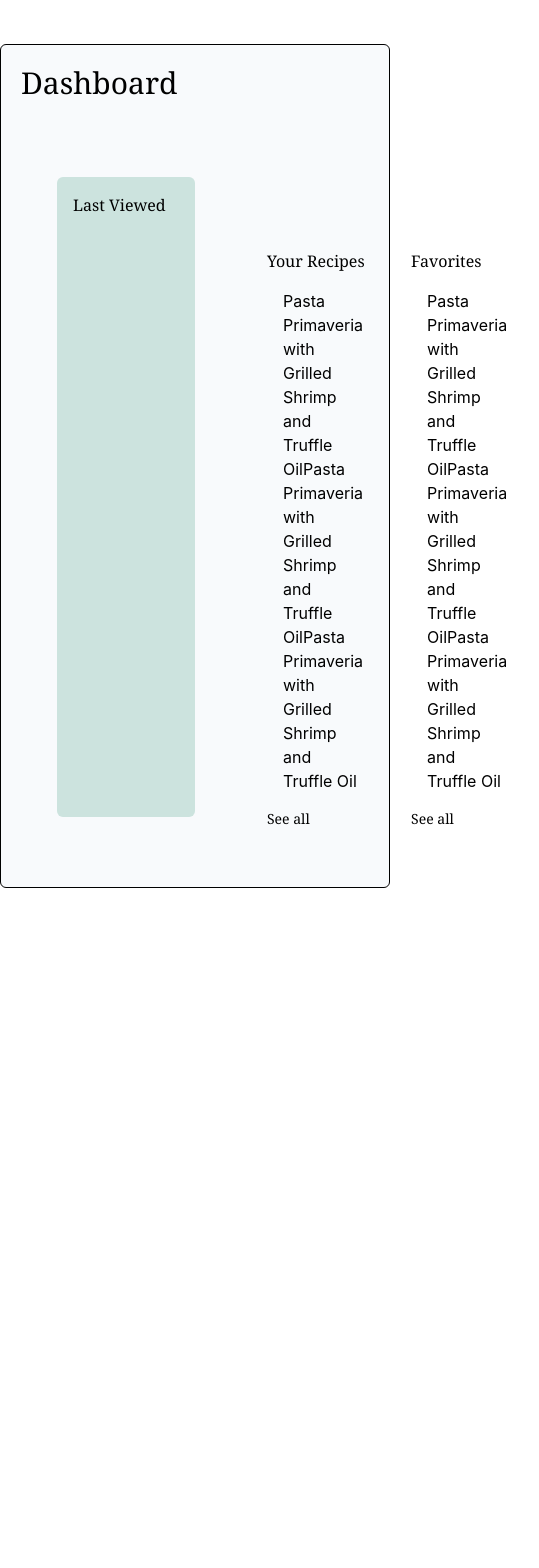
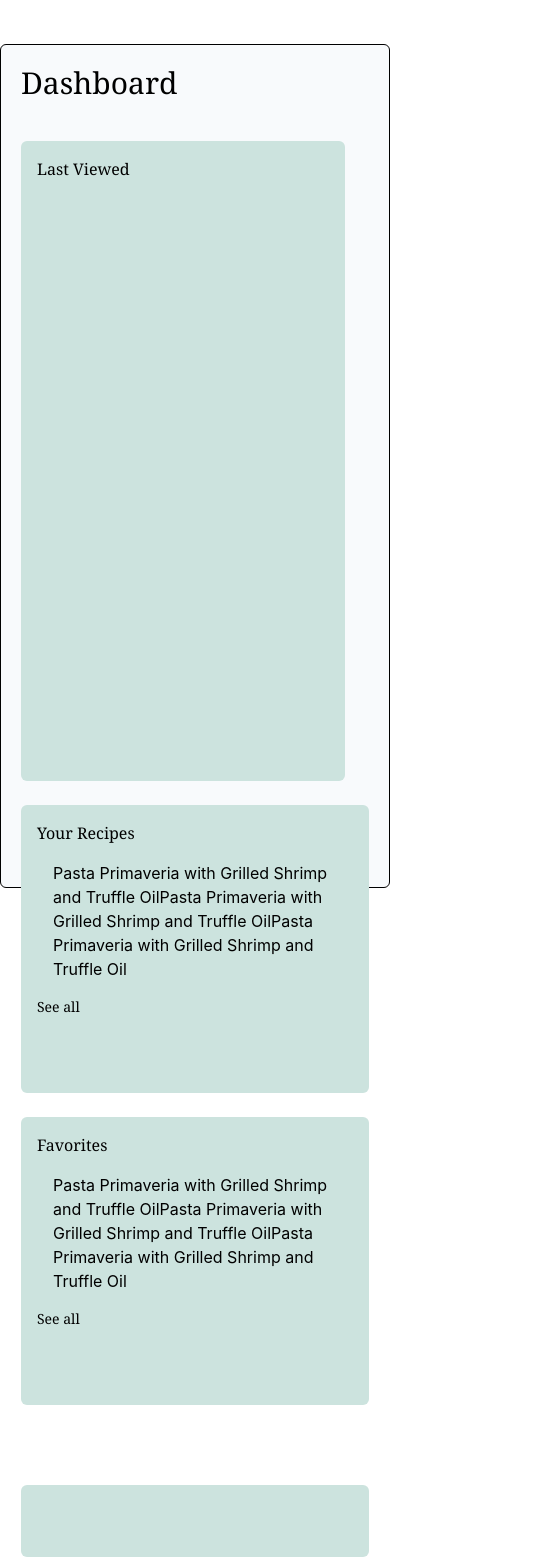
Before and after one commit to aishamashrah/fullstackproject, a React (Create React App) app in the folder cook/: page / in a window 390 px wide. Shown: the part 180-1748 px from the top of the page, 539 px wide, since content can reach past the window. Before the commit the page ends 1068 px from the top, so only its background shows below. Built offline with nearby package versions, Linux system fonts and the light colour scheme.

Commit message:
dashboard mobile

```diff
--- a/cook/src/Components/Dashboard/Dashboard.tsx
+++ b/cook/src/Components/Dashboard/Dashboard.tsx
@@ -7,36 +7,41 @@ export default function Dashboard() {
       <br></br>
       <div className=" gap-4 header p-14  mb-30  ">
         <div className=" flex sm:text-xs items-center relative">
-          <div className="text-4xl font-lobster  absolute left-5 sm:block hidden">
+          <div className="text-4xl font-lobster  absolute left-5 ">
             Welcome Dan
           </div>
         </div>
       </div>
-      <div className="container h-screen mx-auto bg-slate-50 mt-16 rounded-md border  border-black">
+      <div className="container h-screen mx-auto bg-slate-50 mt-16 rounded-md border  border-black ">
 
         <h1 className='p-5 font-serif text-3xl'>Dashboard</h1>
 
-        <div className="grid grid-cols-2   p-14  ">
+    <div className="grid grid-cols-1 md:grid-cols-3 gap-6 md:gap-20 p-5 md:p-14">
 
-          <div className="col1 rounded-md p-4 ">
+          <div className="col1 rounded-md p-4 col-span-1">
             <h3 className="font-serif">Last Viewed</h3>
           </div>
 
-          <div className="w-full p-14  ">
+          <div className="w-full  col-span-2 ">
 
-            <div className='flex h-20'>
-              <div className=" p-4 rounded-md">
+   <div className="flex flex-col md:flex-row gap-6 md:gap-20">
+              <div className=" p-4 rounded-md bg1">
                 <h3 className="font-serif">Your Recipes</h3>
                 <p className='p-4'>Pasta Primaveria with Grilled Shrimp and Truffle OilPasta Primaveria with Grilled Shrimp and Truffle OilPasta Primaveria with Grilled Shrimp and Truffle Oil</p>
                 <h6 className='text-sm font-serif'>See all</h6>
               </div>
-              <div className=" p-4 rounded-md">
+              <div className=" p-4 rounded-md bg1">
                 <h3 className="font-serif">Favorites</h3>
                 <p className='p-4'>Pasta Primaveria with Grilled Shrimp and Truffle OilPasta Primaveria with Grilled Shrimp and Truffle OilPasta Primaveria with Grilled Shrimp and Truffle Oil</p>
                 <h5 className='text-sm font-serif '>See all</h5>
               </div>
+
             </div>
+            <div className="mt-20 p-20 rounded-md LastBg md:mt-20 p-5 md:p-20 md:h-64 ">
+                <h3 className="font-serif"></h3>
+                <p className='p-4'></p>
 
+              </div>
 
 
           </div>
@@ -51,3 +56,48 @@ export default function Dashboard() {
     </>
   )
 }
+{/* <div className="container mx-auto bg-slate-50 rounded-md border border-black">
+
+<h1 className="p-5 font-serif text-3xl">Dashboard</h1>
+
+<div className="grid grid-cols-1 md:grid-cols-3 gap-6 md:gap-20 p-5 md:p-14">
+
+  <div className="rounded-md p-4">
+    <h3 className="font-serif">Last Viewed</h3>
+  </div>
+
+  <div className="col-span-2">
+
+    <div className="flex flex-col md:flex-row gap-6 md:gap-20">
+
+      <div className="flex-1 p-4 rounded-md bg-gray-100">
+        <h3 className="font-serif">Your Recipes</h3>
+        <p className="p-4">Pasta Primaveria with Grilled Shrimp and Truffle OilPasta Primaveria with Grilled Shrimp and Truffle OilPasta Primaveria with Grilled Shrimp and Truffle Oil</p>
+        <h6 className="text-sm font-serif">See all</h6>
+      </div>
+
+      <div className="flex-1 p-4 rounded-md bg-gray-100">
+        <h3 className="font-serif">Favorites</h3>
+        <p className="p-4">Pasta Primaveria with Grilled Shrimp and Truffle OilPasta Primaveria with Grilled Shrimp and Truffle OilPasta Primaveria with Grilled Shrimp and Truffle Oil</p>
+        <h5 className="text-sm font-serif">See all</h5>
+      </div>
+
+    </div>
+
+    <div className="mt-6 md:mt-72 p-5 md:p-20 rounded-md bg-gray-100">
+      <h3 className="font-serif"></h3>
+      <p className="p-4"></p>
+    </div>
+
+  </div>
+
+</div>
+
+</div>
+
+
+
+
+    </>
+  )
+} */}
--- a/cook/src/index.css
+++ b/cook/src/index.css
@@ -24,8 +24,12 @@ code {
   background-color: #CCE3DE;
   height: 40rem;
 }
-.col2{
+.bg1{
   background-color: #CCE3DE;
-  height: 16rem;
-  width: 20rem;
+  height: 18rem;
+
 }
+.LastBg{
+  background-color: #CCE3DE;
+
+}
```
